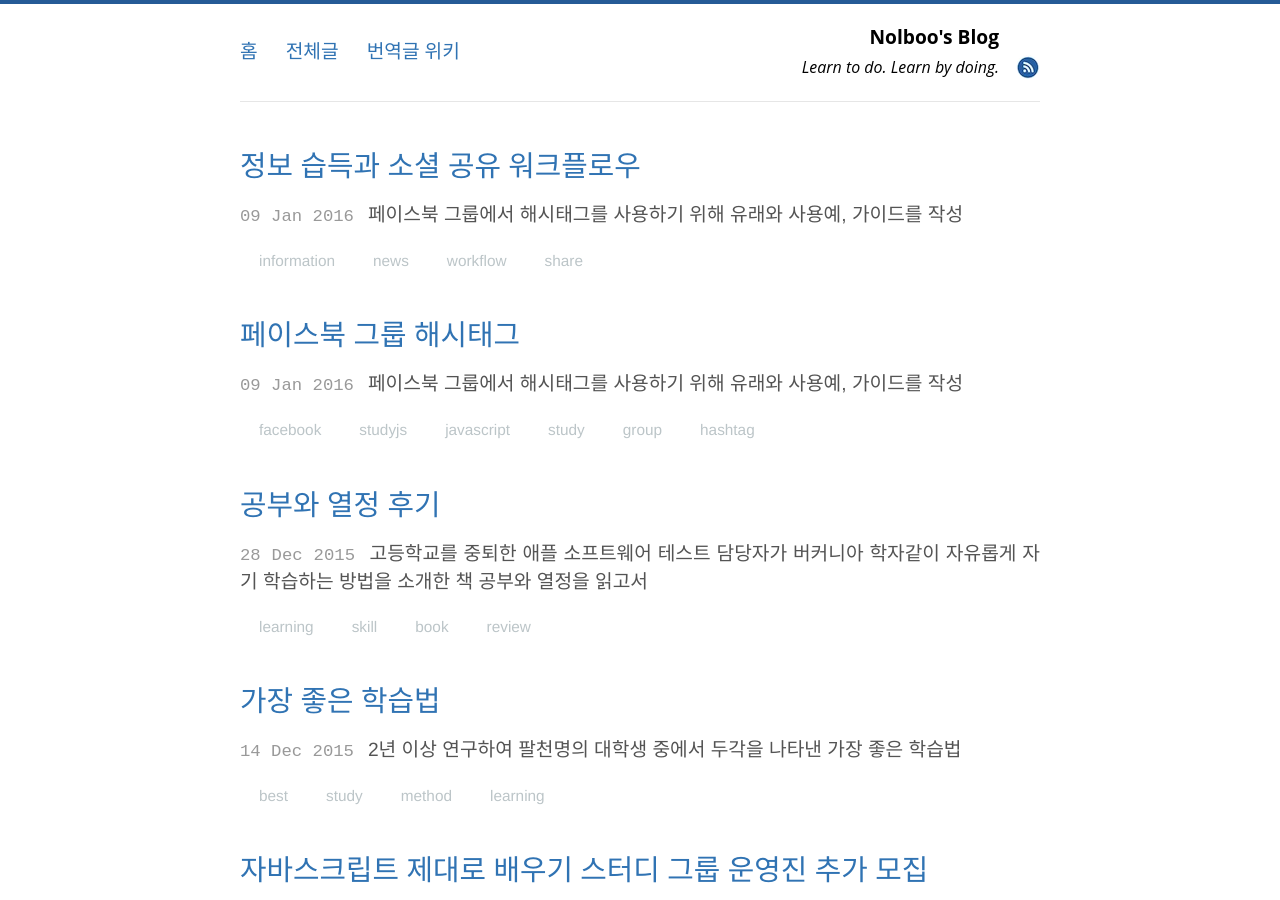
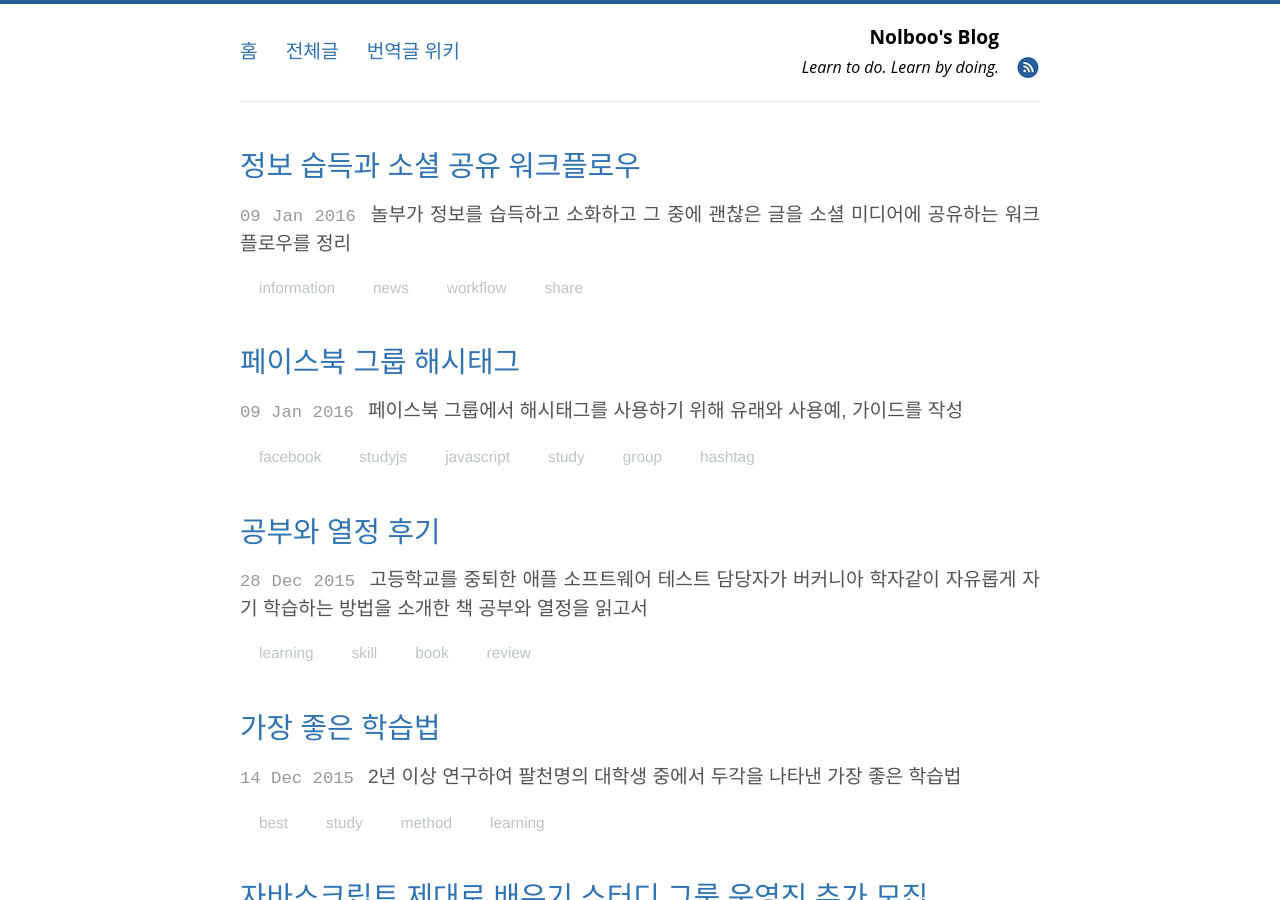
Before and after one commit to nolboo/nolboo.github.io, a Jekyll site: the page built from index.html, in a window 1280 px wide and 900 px high. Built offline with Jekyll 4.4.1, drawn with Linux system fonts in a browser that asks for light colours; Markdown is read by kramdown in place of the engine named in the settings; the list of posts is cut into pages by our own code.

Commit message:
Post how to share

```diff
--- a/_posts/2016-1-9-how-to-share.md
+++ b/_posts/2016-1-9-how-to-share.md
@@ -1,7 +1,7 @@
 ---
 layout: post
 title: "정보 습득과 소셜 공유 워크플로우"
-description: "페이스북 그룹에서 해시태그를 사용하기 위해 유래와 사용예, 가이드를 작성"
+description: "놀부가 정보를 습득하고 소화하고 그 중에 괜찮은 글을 소셜 미디어에 공유하는 워크 플로우를 정리"
 category: blog
 tags: [information, news, workflow, share]
 ---
```
